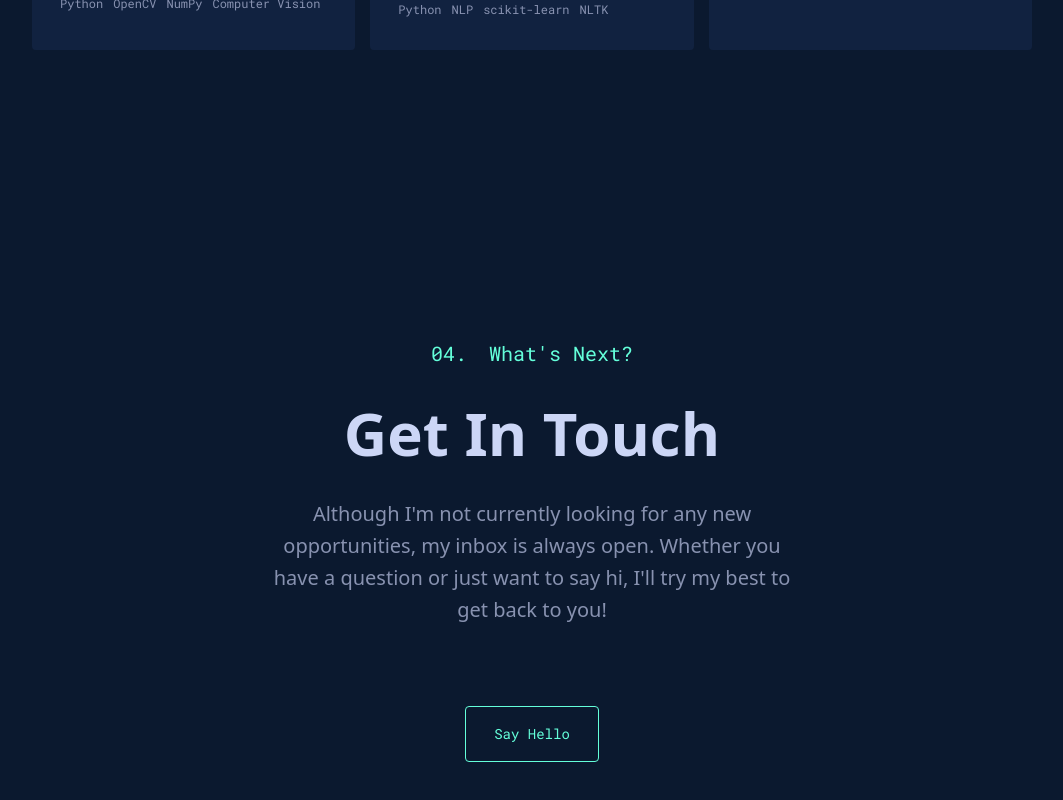
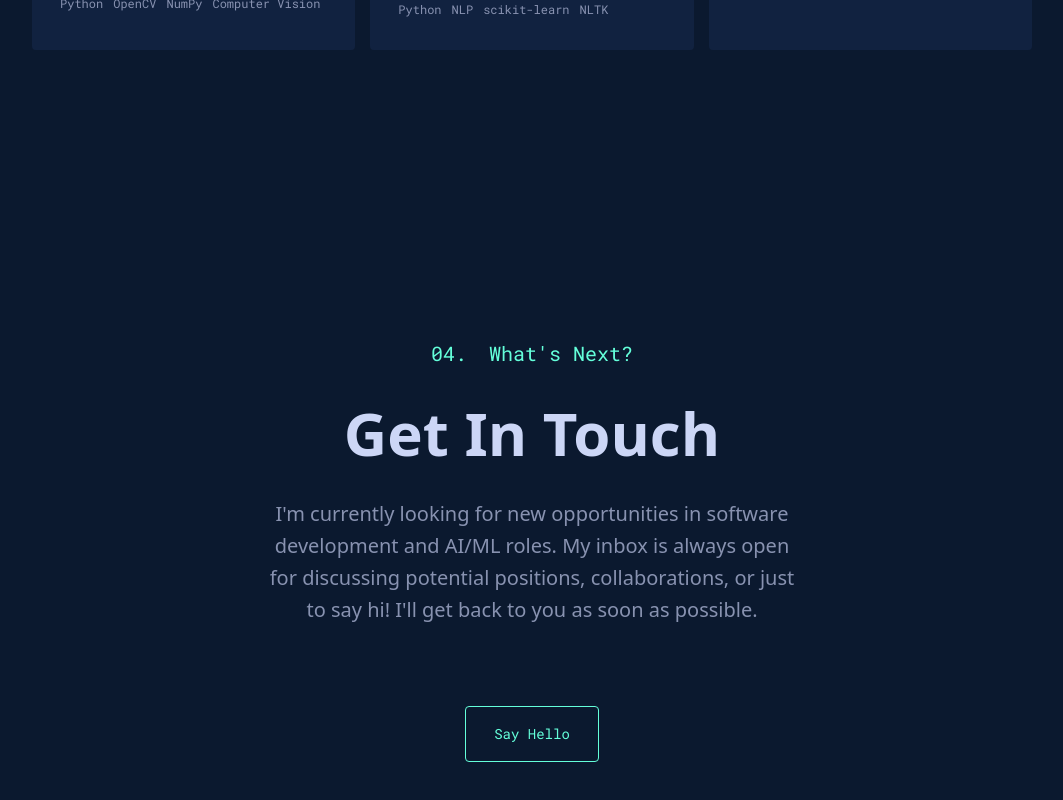
Before and after one commit to Vishnupriya-1008/Portfolio-, a Next.js app: page / in a window 1280 px wide. Shown: the part 4291-5091 px from the top of the page, without its empty margins (108-1171 px from the left). Built offline with nearby package versions, Linux system fonts and the light colour scheme.

Commit message:
update: modify contact section to indicate job seeking status

```diff
--- a/src/components/Contact.tsx
+++ b/src/components/Contact.tsx
@@ -12,9 +12,9 @@ export default function Contact() {
       <h2 className={styles.title}>Get In Touch</h2>
 
       <p className={styles.description}>
-        Although I&apos;m not currently looking for any new opportunities, my inbox is
-        always open. Whether you have a question or just want to say hi, I&apos;ll try my
-        best to get back to you!
+        I&apos;m currently looking for new opportunities in software development and AI/ML roles.
+        My inbox is always open for discussing potential positions, collaborations, or just to say hi!
+        I&apos;ll get back to you as soon as possible.
       </p>
 
       <a
```
